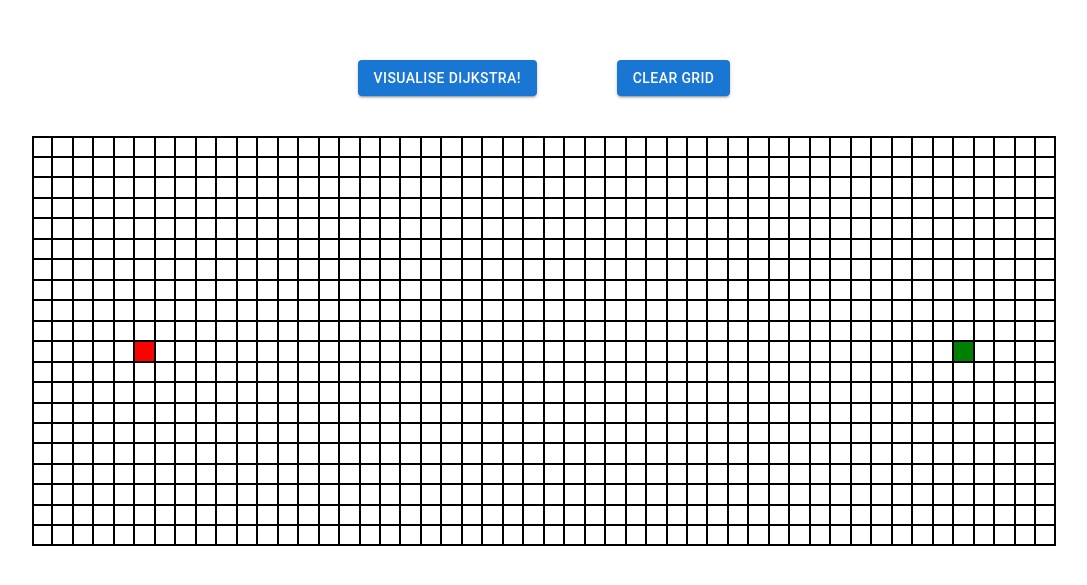
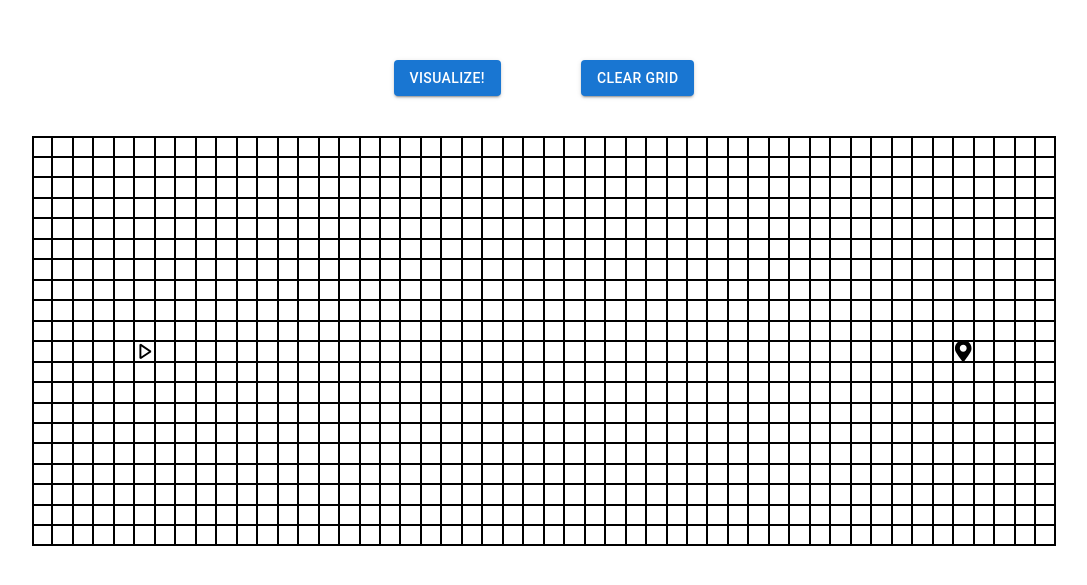
Before and after one commit to MarkusPunnar/PathfindingVisualizer, a React (Create React App) app: page / in a window 1280 px wide. Shown: the part 117-702 px from the top of the page, without its empty margins (96-1183 px from the left). Built offline with nearby package versions, Linux system fonts and the light colour scheme.

Commit message:
Add start and end icons, fix issues with class changes

```diff
--- a/package.json
+++ b/package.json
@@ -20,6 +20,7 @@
     "npm": "^8.1.2",
     "react": "^17.0.2",
     "react-dom": "^17.0.2",
+    "react-icons": "^4.3.1",
     "react-scripts": "4.0.3",
     "recoil": "^0.4.1",
     "typescript": "^4.4.4",
--- a/src/algorithms/dijkstra.ts
+++ b/src/algorithms/dijkstra.ts
@@ -37,13 +37,12 @@ export const dijkstra = (
       neighbours.forEach((neighbour) => {
         const newDistance = closestNode.distance + 1;
         if (newDistance < neighbour.distance) {
-          const newNeighbour: Node = { ...neighbour };
+          const newNeighbour: Node = JSON.parse(JSON.stringify(neighbour));
           newNeighbour.distance = newDistance;
           newNeighbour.parent = closestNode;
           priorityQueue.push(newNeighbour);
         }
       });
-      closestNode.flags.isVisited = true;
       visitedNodes.push(closestNode);
     }
   }
--- a/src/components/App.tsx
+++ b/src/components/App.tsx
@@ -4,8 +4,8 @@ import Button from "@mui/material/Button";
 import Box from "@mui/material/Box";
 import "../css/app.scss";
 
-let visualizeGrid: () => void = () => {};
-let resetGrid: () => void = () => {};
+let visualizeGrid: () => void = () => { };
+let resetGrid: () => void = () => { };
 
 const App = () => {
   const setOnVisualize = (childVisualize: () => void) => {
@@ -22,7 +22,7 @@ const App = () => {
           variant="contained"
           onClick={() => visualizeGrid()}
         >
-          Visualise Dijkstra!
+          Visualize!
         </Button>
         <Button sx={{ m: 5 }} variant="contained" onClick={() => resetGrid()}>
           Clear grid
--- a/src/components/Grid.tsx
+++ b/src/components/Grid.tsx
@@ -6,6 +6,7 @@ import {
   startNodeAtom,
   endNodeAtom,
   nodeAtom,
+  nodeClassesAtom,
 } from "../state/atoms";
 import { NUM_OF_NODES, NUM_OF_ROWS } from "../state/constants";
 import GridNode from "./GridNode";
@@ -19,8 +20,8 @@ interface GridProps {
 
 const getShortestPath = (endNode: Node): Node[] => {
   const shortestPath: Node[] = [];
-  let node = endNode.parent;
-  while (!!node && node.parent) {
+  let node: Node | undefined = endNode;
+  while (node) {
     shortestPath.push(node);
     node = node.parent;
   }
@@ -30,8 +31,8 @@ const getShortestPath = (endNode: Node): Node[] => {
 const getArrayIndex = (array: Node[], row: number, column: number): number => {
   return array.length !== 0
     ? array.findIndex(
-        (node) => node.position.row === row && node.position.column === column
-      )
+      (node) => node.position.row === row && node.position.column === column
+    )
     : -1;
 };
 
@@ -65,6 +66,7 @@ const Grid = ({ setOnVisualize, setOnClear }: GridProps) => {
     for (let i = 0; i < NUM_OF_ROWS; i++) {
       for (let j = 0; j < NUM_OF_NODES; j++) {
         reset(nodeAtom([i, j]));
+        reset(nodeClassesAtom([i, j]));
       }
     }
   });
--- a/src/components/GridNode.tsx
+++ b/src/components/GridNode.tsx
@@ -1,9 +1,15 @@
 import classNames from "classnames";
-import React, { useEffect, useState } from "react";
+import React, { useEffect } from "react";
+import { VscDebugStart } from 'react-icons/vsc';
+import { FaMapMarkerAlt } from 'react-icons/fa'
+import { useCallback } from "react";
 import { useRecoilState, useRecoilValue } from "recoil";
 import "../css/gridNode.scss";
-import { isDrawingWallsAtom, nodeAtom } from "../state/atoms";
+import { isDrawingWallsAtom, nodeAtom, nodeClassesAtom } from "../state/atoms";
 import { NodePosition } from "../types";
+
+const PATH_CLASS = "path";
+const VISITED_CLASS = "visited";
 
 interface NodeProps {
   position: NodePosition;
@@ -14,6 +20,14 @@ interface NodeProps {
   pathNumber: number;
 }
 
+const getPathNodeDelay = (visitedCount: number, pathNumber: number): number => {
+  return 4 * visitedCount + 5 * (pathNumber + 1);
+}
+
+const getVisitedNodeDelay = (visitedNumber: number) => {
+  return 4 * (visitedNumber + 1);
+}
+
 const GridNode = ({
   position: { row, column },
   isStart,
@@ -22,36 +36,39 @@ const GridNode = ({
   pathNumber,
   visitedCount,
 }: NodeProps) => {
-  const getClassNames = (): string => {
-    const startClass = isStart ? "start" : "";
-    const endClass = isEnd ? "end" : "";
-    const wallClass = node.flags.isWall ? "wall" : "";
-    return classNames("node", startClass, endClass, wallClass);
-  };
   const isDrawingWalls = useRecoilValue(isDrawingWallsAtom);
   const [node, setNode] = useRecoilState(nodeAtom([row, column]));
-  const [classes, setClasses] = useState<string>(getClassNames());
+  const getClassNames = useCallback((): string => {
+    const wallClass = node.flags.isWall ? "wall" : "";
+    return classNames("node", wallClass);
+  }, [node.flags.isWall]);
+  const [classes, setClasses] = useRecoilState<string>(nodeClassesAtom([row, column]));
   useEffect(() => {
-    if (pathNumber !== -1) {
+    const timeouts: NodeJS.Timeout[] = [];
+    if (visitedNumber !== -1 && !node.flags.isVisited) {
+      const visitTimerId = setTimeout(() => {
+        setNode({
+          ...node,
+          flags: {
+            ...node.flags,
+            isVisited: true
+          }
+        })
+        setClasses(classNames(getClassNames(), VISITED_CLASS));
+      }, getVisitedNodeDelay(visitedNumber));
+      timeouts.push(visitTimerId);
+    } else if (pathNumber !== -1) {
       const pathTimerId = setTimeout(() => {
-        const pathClass = !isStart && !isEnd ? "path" : "";
-        setClasses(classNames(getClassNames(), pathClass));
-      }, 4 * visitedCount + 30 * (pathNumber + 1));
-      return () => {
-        clearTimeout(pathTimerId);
-      };
-    } else if (visitedNumber !== -1) {
-      const visitTimerId = setTimeout(() => {
-        const visitedClass = !isStart && !isEnd ? "visited" : "";
-        setClasses(classNames(getClassNames(), visitedClass));
-      }, 4 * (visitedNumber + 1));
-      return () => {
-        clearTimeout(visitTimerId);
-      };
-    } else {
-      setClasses(getClassNames());
+        setClasses(classNames(getClassNames(), PATH_CLASS));
+      }, getPathNodeDelay(visitedCount, pathNumber));
+      timeouts.push(pathTimerId);
     }
-  });
+    return () => {
+      timeouts.forEach((timeout) => {
+        clearTimeout(timeout);
+      })
+    }
+  }, [getClassNames, classes, visitedNumber, node, pathNumber, setNode, setClasses, visitedCount]);
   const handleMouseOver = () => {
     if (isDrawingWalls) {
       drawWall();
@@ -67,6 +84,7 @@ const GridNode = ({
           isWall: !node.flags.isWall,
         },
       });
+      setClasses(`${classes} ${!node.flags.isWall ? "wall" : ""}`)
     }
   };
   return (
@@ -74,7 +92,10 @@ const GridNode = ({
       className={classes}
       onMouseOver={handleMouseOver}
       onMouseDown={drawWall}
-    ></div>
+    >
+      {isStart && <VscDebugStart size={28} />}
+      {isEnd && <FaMapMarkerAlt size={22} />}
+    </div>
   );
 };
 
--- a/src/css/_base.scss
+++ b/src/css/_base.scss
@@ -1 +1,5 @@
-$dark_blue: #003366;
+$wall_node: #003366;
+$path_node_1: #008000;
+$path_node_2: #70e000;
+$visited_node_1: #adb5bd;
+$visited_node_2: #dee2e6;
--- a/src/css/gridNode.scss
+++ b/src/css/gridNode.scss
@@ -4,18 +4,13 @@
   height: 1.6vw;
   width: 1.6vw;
   box-shadow: inset 0px 0px 0px 1px black;
-}
-
-.start {
-  background-color: red;
-}
-
-.end {
-  background-color: green;
+  display: flex;
+  justify-content: center;
+  align-items: center;
 }
 
 .wall {
-  background-image: linear-gradient($dark_blue, $dark_blue);
+  background-image: linear-gradient($wall_node, $wall_node);
   background-position: 50% 50%;
   background-repeat: no-repeat;
   animation-name: createWall;
@@ -24,11 +19,11 @@
 }
 
 .visited {
-  background-color: blue;
+  background-image: linear-gradient($visited_node_1, $visited_node_2);
 }
 
 .path {
-  background-color: yellow;
+  background-image: linear-gradient(darken($path_node_1, 5%), $path_node_2);
 }
 
 @keyframes createWall {
--- a/src/state/atoms.ts
+++ b/src/state/atoms.ts
@@ -40,3 +40,8 @@ export const nodeAtom = atomFamily<Node, number[]>({
   key: "grid",
   default: ([row, column]) => createNode(row, column),
 });
+
+export const nodeClassesAtom = atomFamily<string, number[]>({
+  key: "nodeClasses",
+  default: "node"
+});
```
Also changed, not shown: 1 other file (tests, documents, lock files or other folders).
